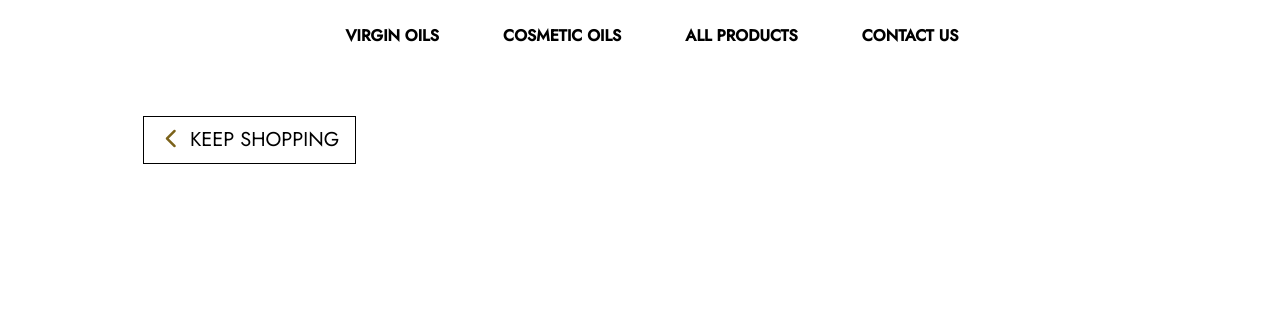
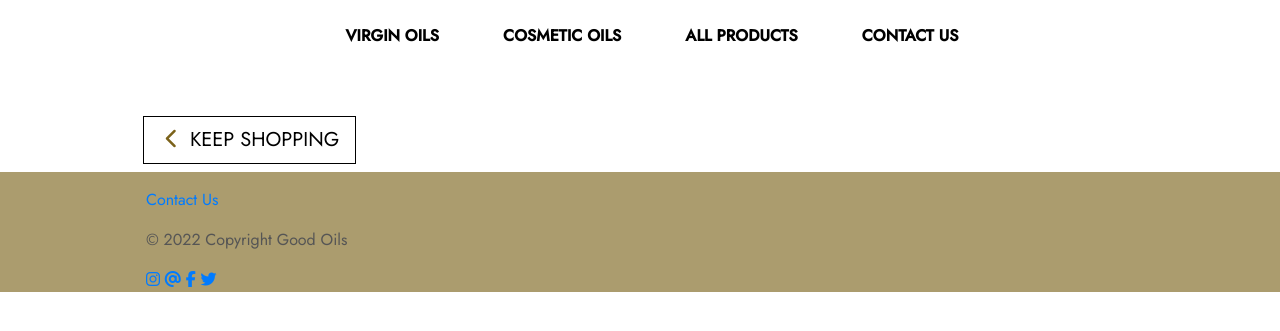
Before and after one commit to KamilaHase/MS4, a Django app: page /bag/ in a window 1280 px wide. Shown: the part 238-569 px from the top of the page. Run offline with Django 3.2, Linux system fonts and the light colour scheme; some libraries are stand-ins or nearby versions; some web fonts are replaced.

Commit message:
Added footer. Styling unfinished.

```diff
--- a/templates/base.html
+++ b/templates/base.html
@@ -135,11 +135,15 @@
   </div>
 {% endif %}
 
+
     {% block page_header %}
     {% endblock %}
 
     {% block content %}
     {% endblock %}
+
+    <!-- Footer -->
+    {% include 'includes/footer.html' %}
 
     {% block postloadjs %}
     <script type="text/javascript">
--- /dev/null
+++ b/templates/includes/footer.html
@@ -0,0 +1,78 @@
+ <footer class="coontainer bg-banner">
+     <div class="row">
+         <div class="container">
+         <div class="col s4 center mt-3">
+            <ul class="list-unstyled">
+                <li><a href="{% url 'contact' %}">Contact Us</a></li>
+            </ul>
+         </div>
+
+         <div class="col s4 center mt-3">
+            <p>© 2022 Copyright Good Oils</p>
+        </div>
+
+        <div class="col s4 center mt-3">
+            <div class="">
+                <a target="_blank" href="https://www.instagram.com" class="footer-icon right ms-2">
+                <i class="fab fa-instagram footer-icon white-text" aria-hidden="true"></i>
+                </a>
+                <a target="_blank" href="https://www.gmail.com" class="footer-icon right ms-2">
+                <i class="fas fa-at footer-icon white-text" aria-hidden="true"></i>
+                </a>
+                <a target="_blank" href="https://www.facebook.com" class="footer-icon right">
+                <i class="fab fa-facebook-f footer-icon white-text" aria-hidden="true"></i>
+                </a>
+                <a target="_blank" href="https://www.twitter.com" class="footer-icon right">
+                <i class="fab fa-twitter footer-icon white-text" aria-hidden="true"></i>
+                </a>
+             </div>
+        </div>
+     </div>
+    </div>
+ </footer>
+
+ <!--
+ <footer class="bg-banner">
+    <div class="row footer-container mx-auto">
+        <div class="col-12 col-md-4 d-flex justify-content-start justify-content-md-center">
+            <div class="row">
+
+
+                    <ul class="list-unstyled mt-2">
+                        <li><a href="{% url 'contact' %}">Contact Us</a></li>
+                    </ul>
+
+            </div>
+        </div>
+
+        <div class="col-12 col-md-4 d-flex justify-content-start justify-content-md-center mt-2">
+            <div class="row">
+
+                           <p>© 2022 Copyright Good Oils</p>
+                </div>
+            </div>
+        </div>
+
+        <div class="col-12 col-md-4 d-flex justify-content-start justify-content-md-center">
+            <div class="row">
+
+                           <div class="mt-2">
+                              <a target="_blank" href="https://www.instagram.com" class="footer-icon right">
+                              <i class="fab fa-instagram footer-icon white-text" aria-hidden="true"></i>
+                              </a>
+                              <a target="_blank" href="https://www.gmail.com" class="footer-icon right">
+                              <i class="fas fa-at footer-icon white-text" aria-hidden="true"></i>
+                              </a>
+                              <a target="_blank" href="https://www.facebook.com" class="footer-icon right">
+                              <i class="fab fa-facebook-f footer-icon white-text" aria-hidden="true"></i>
+                              </a>
+                              <a target="_blank" href="https://www.twitter.com" class="footer-icon right">
+                              <i class="fab fa-twitter footer-icon white-text" aria-hidden="true"></i>
+                              </a>
+                           </div>
+                </div>
+            </div>
+        </div>
+    </div>
+</footer>
+-->
```
Also changed, not shown: home/templates/home/index.html (+30 -18 lines).
